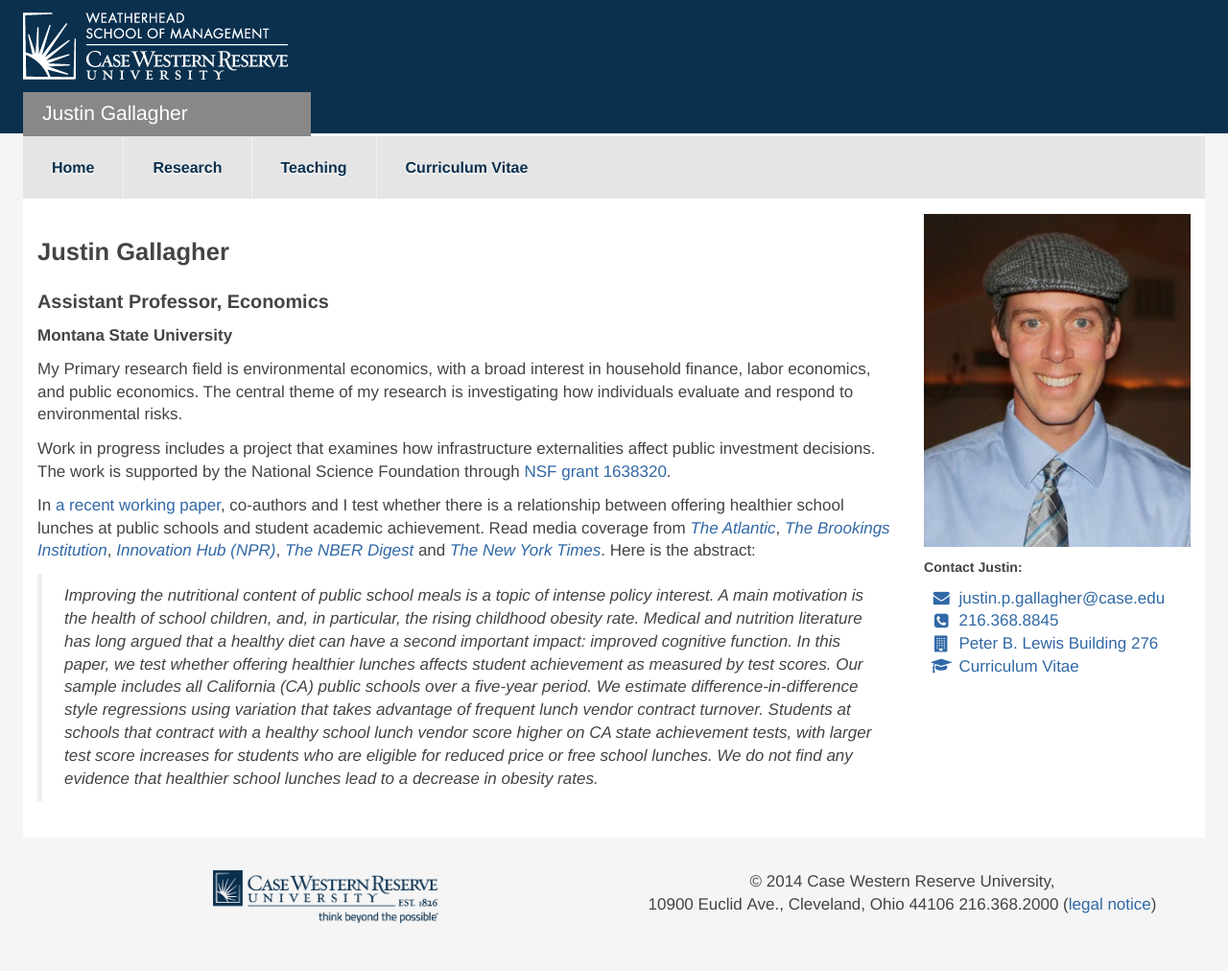
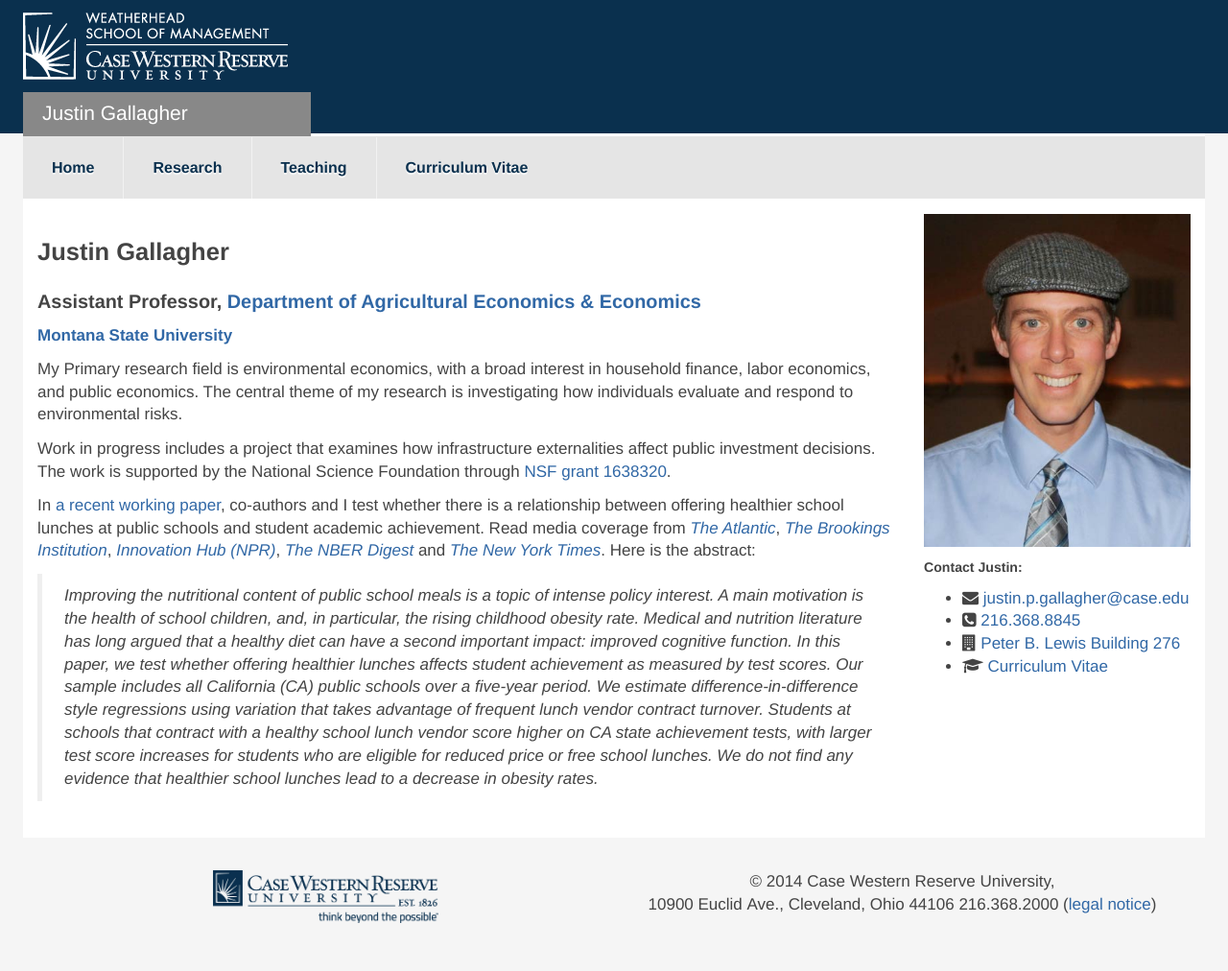
Before and after one commit to justinpgallagher/justinpgallagher.github.io, a Jekyll site: the page built from index.html, in a window 1280 px wide. Shown: the whole page at 96% size. Built offline with Jekyll 4.4.1, drawn with Linux system fonts in a browser that asks for light colours; nearby versions of some CDN libraries; some web fonts are replaced; library files that are not in the unit come from our copies.

```diff
--- a/_includes/contact.md
+++ b/_includes/contact.md
@@ -5,10 +5,7 @@
 
 ##### Contact Justin:
 
-<ul class="fa-ul">
-    <li><a href="mailto:{{email}}" target="_blank"><i class="fa fa-li fa-envelope"></i> {{ email }} </a></li>
-    <li><a href="tel:+12163688845" target="_blank"><i class="fa fa-li fa-phone-square"></i> {{ phone }}</a></li>
-    <li><a href="{{ office_link }}" target="_blank">
-        <i class="fa fa-li fa-building"></i> {{ office }}</a></li>
-    <li><a href="../curriculum-vitae.html" target="_blank"><i class="fa fa-li fa-graduation-cap"></i> Curriculum Vitae</a></li>
-</ul>
+- <i class="fa fa-envelope"></i> [{{ email }}](mailto:{{email}})
+- <i class="fa fa-phone-square"></i> [{{ phone }}](tel:+12163688845)
+- <i class="fa fa-building"></i> [{{ office }}]({{ office_link }})
+- <i class="fa fa-graduation-cap"></i> [Curriculum Vitae](../curriculum-vitae.html)
--- a/_includes/home.md
+++ b/_includes/home.md
@@ -1,8 +1,8 @@
 ## Justin Gallagher
 
-### Assistant Professor, Economics
+### Assistant Professor, [Department of Agricultural Economics & Economics](http://www.montana.edu/econ/)
 
-#### Montana State University
+#### [Montana State University](http://www.montana.edu/)
 
 My Primary research field is environmental economics, with a broad interest in household finance, labor economics, and public economics.  The central theme of my research is investigating how individuals evaluate and respond to environmental risks.
 
```
Also changed, not shown: README.md.
